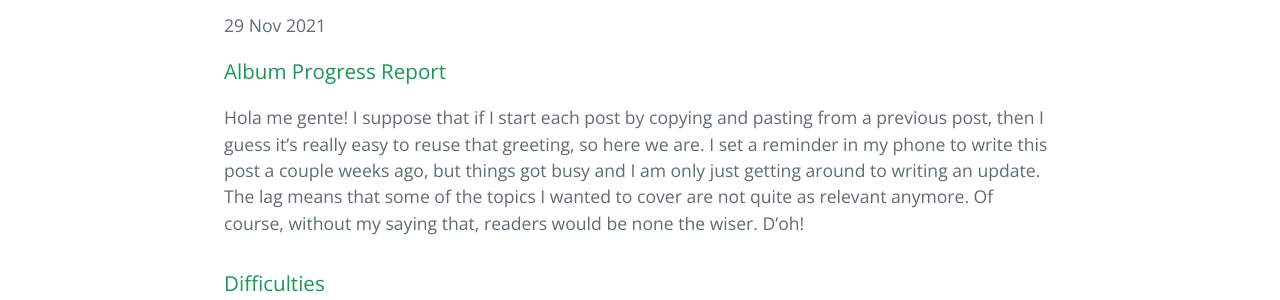
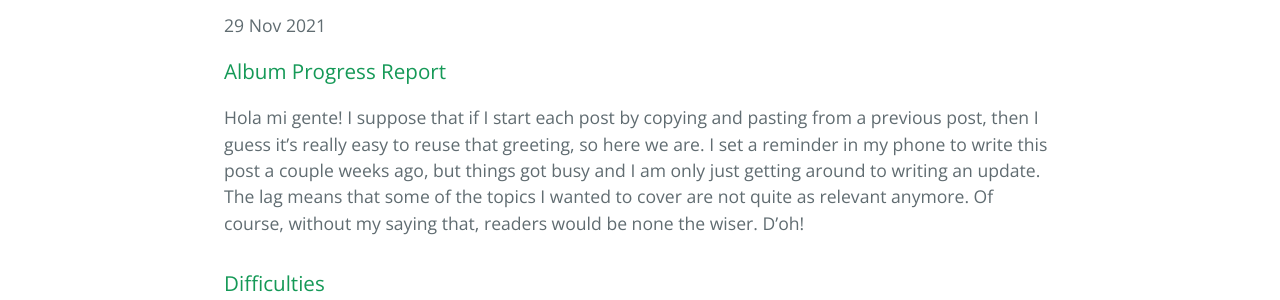
Before and after one commit to coldfashioned/coldfashioned.github.io, a Jekyll site: the page built from _posts/2021-11-29-CoronaVirus29.md, in a window 1280 px wide. Shown: the part 460-760 px from the top of the page. Built offline with Jekyll 4.4.1, drawn with Linux system fonts in a browser that asks for light colours.

```diff
--- a/_posts/2021-11-29-CoronaVirus29.md
+++ b/_posts/2021-11-29-CoronaVirus29.md
@@ -7,7 +7,7 @@ tags:   album music projects
 
 ### Album Progress Report
 
-Hola me gente! I suppose that if I start each post by copying and pasting from a previous post, then I guess it's really easy to reuse that greeting, so here we are. I set a reminder in my phone to write this post a couple weeks ago, but things got busy and I am only just getting around to writing an update. The lag means that some of the topics I wanted to cover are not quite as relevant anymore. Of course, without my saying that, readers would be none the wiser. D'oh!
+Hola mi gente! I suppose that if I start each post by copying and pasting from a previous post, then I guess it's really easy to reuse that greeting, so here we are. I set a reminder in my phone to write this post a couple weeks ago, but things got busy and I am only just getting around to writing an update. The lag means that some of the topics I wanted to cover are not quite as relevant anymore. Of course, without my saying that, readers would be none the wiser. D'oh!
 
 ### Difficulties
 
```
Also changed, not shown: _posts/2021-10-28-CoronaVirus28.md (+1 -1 lines), _posts/2022-02-14-CoronaVirus30.md (added, +20 -0 lines).
